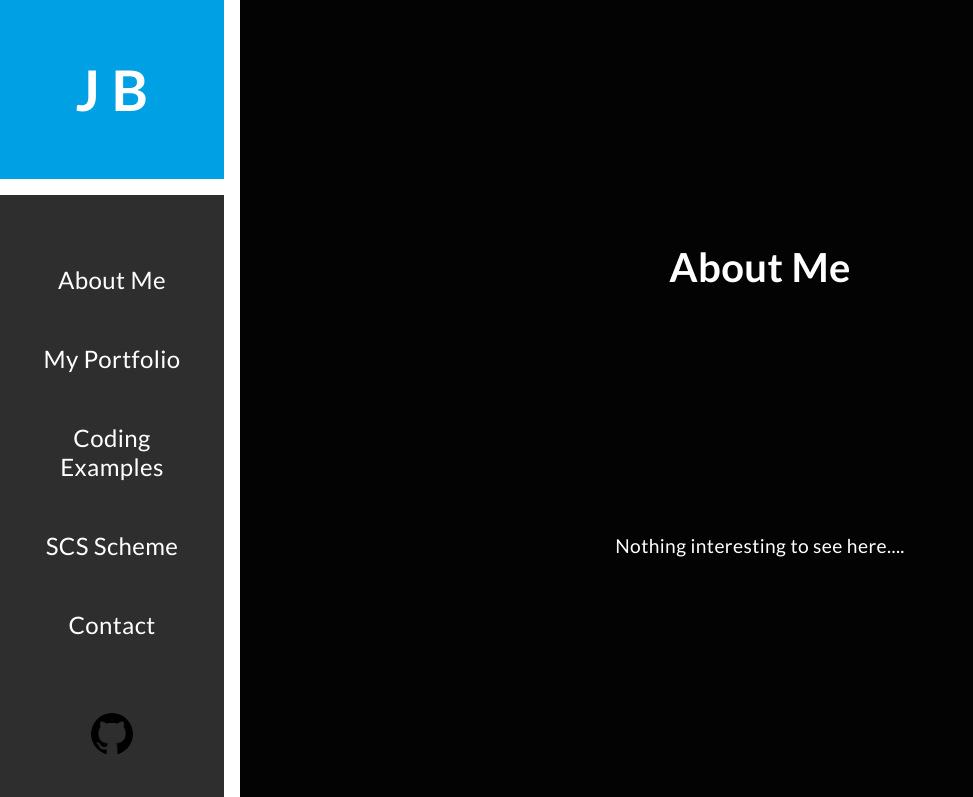
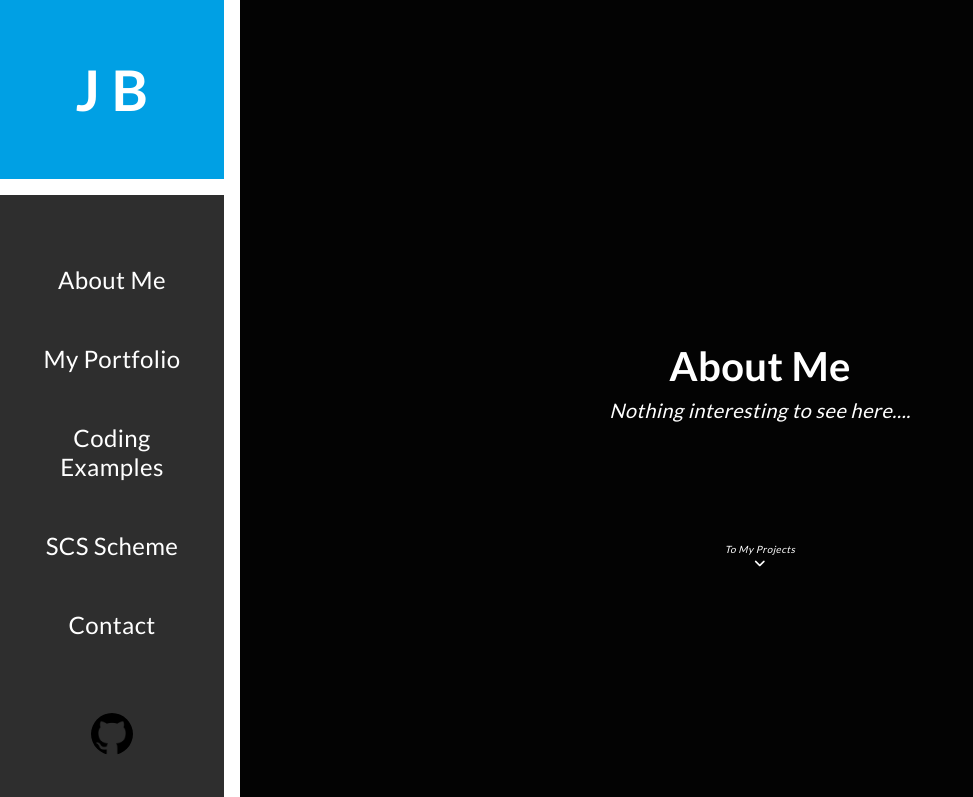
Before and after one commit to Drathenfal/JBportfolio, a PHP site: page /about-me.html in a window 1280 px wide. Shown: the top 797 px of the page, without its empty margins (0-973 px from the left). Run offline with PHP 8.4, Linux system fonts and the light colour scheme; some libraries are stand-ins or nearby versions.

Commit message:
Only About me left
Only About me left

```diff
--- a/about-me.html
+++ b/about-me.html
@@ -32,14 +32,21 @@
 
     <div class="wrapper-main">
 <header class="container">
-    <div class="about-me-header">
+    <div class="banner">
         <a class="hamburger" href="#"><span><i class="fa-solid fa-burger" style="color: #fff"></i></span></a>
         <h1>About Me</h1>
         <p>Nothing interesting to see here....</p>
+        <a href="#myprojects"><em>To My Projects</em><small><i class="fa-solid fa-angle-down" style="color: #ffffff;"></i></small></a>
     </div>
 </header>
 
-<main></main>
+<main>
+    <div class="container">
+        <div>
+       <img src="images/other/placeholder-pic.png">
+    </div>
+    </div>
+</main>
 
 <footer></footer>
 
--- a/coding-examples.html
+++ b/coding-examples.html
@@ -33,10 +33,11 @@
     <div class="wrapper-main">
 
 <header class="container">
-    <div class="coding-examples-header">
+    <div class="banner">
         <a class="hamburger" href="#"><span><i class="fa-solid fa-burger" style="color: #fff"></i></span></a>
         <h1>Coding Examples</h1>
         <p>Coming Soon....</p>
+        <a href="#m"><em>To No-Where</em><small><i class="fa-solid fa-angle-down" style="color: #ffffff;"></i></small></a>
     </div>
 </header>
 
--- a/css/application.css
+++ b/css/application.css
@@ -446,20 +446,6 @@ form input {
 
 @media (min-width: 768px) {
   form input[name$="name"] {
-    width: 48.6%;
-    flex-grow: 1;
-  }
-}
-
-@media (min-width: 768px) and (min-width: 991px) {
-  form input[name$="name"] {
-    width: 47.1%;
-    flex-grow: 1;
-  }
-}
-
-@media (min-width: 768px) and (min-width: 991px) and (min-width: 1260px) {
-  form input[name$="name"] {
     width: 45%;
     flex-grow: 1;
   }
@@ -515,19 +501,6 @@ form .submit:hover {
   color: #00a0e4 !important;
 }
 
-.scs-scheme-header {
-  height: 100vh;
-  display: flex;
-  flex-direction: column;
-  justify-content: space-around;
-}
-
-.scs-scheme-header h1 {
-  font-size: 2.5rem;
-  font-weight: 700;
-  text-align: center;
-}
-
 main p {
   padding-bottom: 20px;
 }
@@ -536,37 +509,6 @@ main ul {
   padding-left: 20px;
   padding-bottom: 20px;
   list-style-type: circle;
-}
-
-.coding-examples-header {
-  height: 100vh;
-  display: flex;
-  flex-direction: column;
-  justify-content: space-around;
-  align-items: center;
-}
-
-.coding-examples-header h1 {
-  font-size: 2.5rem;
-  font-weight: 700;
-  text-align: center;
-}
-
-.about-me-header {
-  height: 100vh;
-  display: flex;
-  flex-direction: column;
-  justify-content: space-evenly;
-}
-
-.about-me-header h1 {
-  font-size: 2.5rem;
-  font-weight: 700;
-  text-align: center;
-}
-
-.about-me-header p {
-  text-align: center;
 }
 
 @media (max-width: 990px) {
--- a/scs-scheme.html
+++ b/scs-scheme.html
@@ -33,14 +33,15 @@
     <div class="wrapper-main">
 
 <header class="container">
-    <div class="scs-scheme-header">
+    <div class="banner">
         <a class="hamburger" href="#"><span><i class="fa-solid fa-burger" style="color: #fff"></i></span></a>
         <h1>SCS Scheme</h1>
+        <a href="#introduction-scs"><em>To introduction To SCS</em><small><i class="fa-solid fa-angle-down" style="color: #ffffff;"></i></small></a>
     </div>
 </header>
 
 
-<main>
+<main id="introduction-scs">
     <div  class="light-bg">
     <div class="container">
         <h2>Introduction to the Scion Coalition Scheme</h2>
--- a/scss/modules/_about-me.scss
+++ b/scss/modules/_about-me.scss
@@ -1,18 +1 @@
 //About Me
-
-.about-me-header {
-    height: 100vh;
-    display: flex;
-    flex-direction: column;
-    justify-content: space-evenly;
-
-    h1 {
-        font-size: 2.5rem;
-        font-weight: $font-weight--bold;
-        text-align: center;
-    }
-
-    p{
-        text-align: center;
-    }
-}
--- a/scss/modules/_coding-examples.scss
+++ b/scss/modules/_coding-examples.scss
@@ -1,15 +1 @@
 //Coding Examples
-
-.coding-examples-header {
-    height: 100vh;
-    display: flex;
-    flex-direction: column;
-    justify-content: space-around;
-    align-items: center;
-
-    h1 {
-        font-size: 2.5rem;
-        font-weight: $font-weight--bold;
-        text-align: center;
-    }
-}
--- a/scss/modules/_contactme.scss
+++ b/scss/modules/_contactme.scss
@@ -96,21 +96,21 @@ form {
         padding: 10px;
         @include mq(medium){
         &[name$="name"] {
-            width: 48.6%;
+            width: 45%;
             flex-grow: 1;
         }
-        @include mq(large){
-            &[name$="name"] {
-                width: 47.1%;
-                flex-grow: 1;
-            }
-        @include mq(xlarge){
-            &[name$="name"] {
-                width: 45%;
-                flex-grow: 1;
-                }
-            }
-        }
+        // @include mq(large){
+        //     &[name$="name"] {
+        //         width: 47.1%;
+        //         flex-grow: 1;
+        //     }
+        // @include mq(xlarge){
+        //     &[name$="name"] {
+        //         width: 45%;
+        //         flex-grow: 1;
+        //         }
+        //     }
+        // }
     }
 }
 
--- a/scss/modules/_scs-scheme.scss
+++ b/scss/modules/_scs-scheme.scss
@@ -1,17 +1,5 @@
 //SCS Scheme
 
-.scs-scheme-header {
-    height: 100vh;
-    display: flex;
-    flex-direction: column;
-    justify-content: space-around;
-
-    h1 {
-        font-size: 2.5rem;
-        font-weight: $font-weight--bold;
-        text-align: center;
-    }
-}
 
 main {
     p {
```
